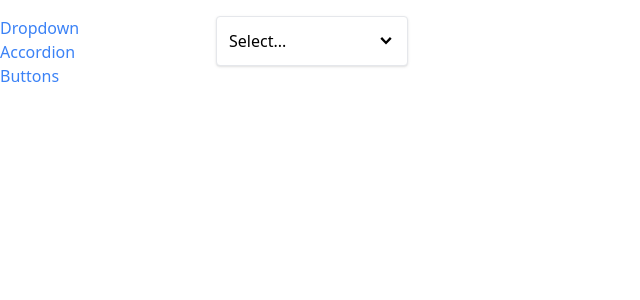
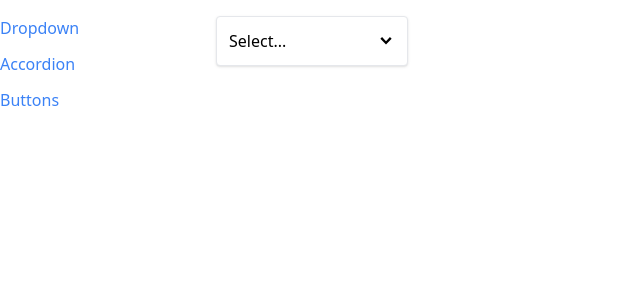
Before and after one commit to CamiloCardenasMesa/components, a React (Create React App) app: page / in a window 1280 px wide. Shown: the top 300 px of the page, without its empty margins (0-640 px from the left). Built offline with nearby package versions, Linux system fonts and the light colour scheme.

Commit message:
style: additional classname added

```diff
--- a/src/components/Sidebar.js
+++ b/src/components/Sidebar.js
@@ -8,7 +8,7 @@ function Sidebar() {
     ];
 
     const renderedLinks = links.map((link) => {
-        return <Link key={link.label} to={link.path}>{link.label}</Link>
+        return <Link className="mb-3" key={link.label} to={link.path}>{link.label}</Link>
     });
 
 
--- a/src/components/link.js
+++ b/src/components/link.js
@@ -1,10 +1,10 @@
 import classNames from "classnames";
 import useNavigation from "../hooks/use-navigation";
 
-function Link({ to, children }) {
+function Link({ to, children, className }) {
    const { navigate } = useNavigation();
 
-   const classes = classNames('text-blue-500');
+   const classes = classNames('text-blue-500', className);
 
     const handleClick = (event) => {
         if (event.metakey || event.ctrlKey) {
```
